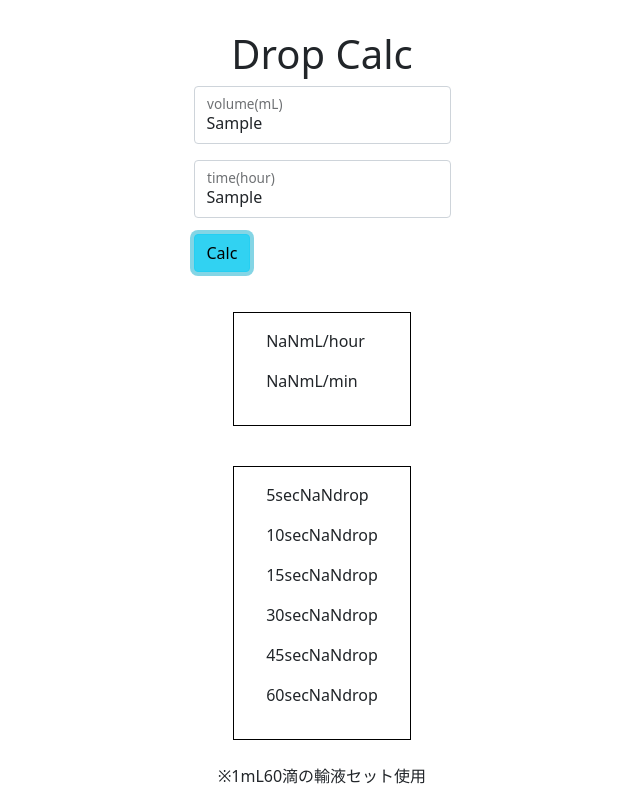
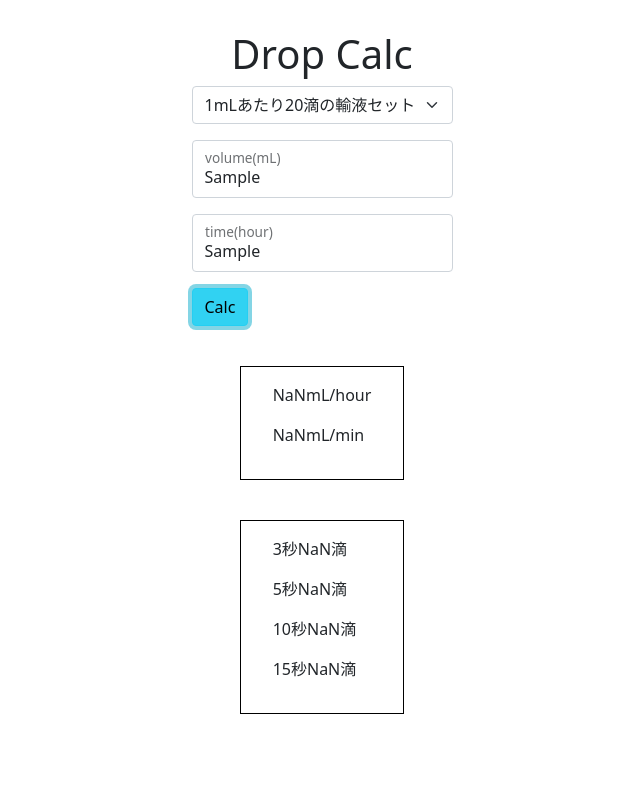
Before and after one commit to yutabee/drop_calc, a plain HTML site: page index.html in a window 1280 px wide. Both pictures are taken after typing "Sample", "Sample" into the empty fields and a click on the button "Calc". Shown: the whole page, without its empty margins (318-958 px from the left). Drawn offline with nearby package versions, Linux system fonts and the light colour scheme.

Commit message:
ルート選択を追加しました

```diff
--- a/index.html
+++ b/index.html
@@ -34,6 +34,10 @@
 <h1>Drop Calc</h1>
 <form id="InputForm">
     <fieldset>
+        <select id="dropNum" class="form-select mb-3 col-12" aria-label="dropNum" name="dropNum">
+            <option value="drop20">1mLあたり20滴の輸液セット</option>
+            <option value="drop60">1mLあたり60滴の輸液セット</option>
+        </select>
         <div class="form-floating mb-3 col-12">
             <input type="text" class="form-control" id="volume" placeholder="volume" inputmode="numeric">
             <label for="volume">volume(mL)</label>
@@ -49,27 +53,35 @@
 </form>
 
 <div id="outPutArea"></div>
-<br>
-<p>※1mL60滴の輸液セット使用</p>
+
 </div>
 
     <script>
-        const  FormElement = document.getElementById('InputForm');
+        const FormElement = document.getElementById('InputForm');
         const volumeInput = document.getElementById('volume');
         const timeInput = document.getElementById('time');
         const sendButton = document.getElementById('sendButton');
         const outPutArea = document.getElementById('outPutArea');
+        const dropNum = document.getElementById('dropNum');
 
         sendButton.addEventListener('click',(e)=>{
+            const drop = dropNum.value; //ルートサイズ
+            // console.log(drop);
             const volume = volumeInput.value; //輸液量
             const time = timeInput.value; //滴下時間(h)
             const DropSpeedHour = volume / time; //滴下速度(mL/hour)
             const DropSpeedMin = DropSpeedHour/60; //滴下速度(mL/min)
             const DropSpeedSec = DropSpeedMin/60; //1秒間あたりの滴下量(ml)
-            const OneSecDrop01 = DropSpeedSec*20; //1mLあたり20滴の輸液セット
-            const OneSecDrop02 = DropSpeedSec*60; //1mLあたり60滴の輸液セット
+            let OneSecDrop = 0 ;
+
+            if(drop=='drop20'){
+                OneSecDrop = DropSpeedSec * 20;
+            }else if(drop=='drop60'){
+                 OneSecDrop = DropSpeedSec * 60;
+            }
+
             const array = [...Array(60).keys()].map(x=>x+1); //60までの配列
-            const newArray = array.map(x=>x*OneSecDrop02); //1秒ごとの滴下数の配列を返す
+            const newArray = array.map(x=>x*OneSecDrop); //1秒ごとの滴下数の配列を返す
             // console.log(newArray);
             newArray.unshift(0);
             // console.log(newArray);
@@ -78,19 +90,18 @@
             const SpeedHour = Math.round(DropSpeedHour * Math.pow(10, n)) / Math.pow(10, n); //滴下速度(mL/hour)
             const SpeedMin = Math.round(DropSpeedMin * Math.pow(10, n)) / Math.pow(10, n); //滴下速度(mL/hour)
             const roundedArray = newArray.map(x=> Math.round(x * Math.pow(10, n)) / Math.pow(10, n));
-            console.log(roundedArray);
+            // console.log(roundedArray);
 
-            outPutArea.innerHTML = `<div class="speedBox">
+            outPutArea.innerHTML = `
+                                    <div class="speedBox">
                                         <p>${SpeedHour}mL/hour</p>
                                         <p>${SpeedMin}mL/min</p>
                                     </div>
                                     <div class="dropBox">
-                                        <p>5sec${roundedArray[5]}drop</p>
-                                        <p>10sec${roundedArray[10]}drop</p>
-                                        <p>15sec${roundedArray[15]}drop</p>
-                                        <p>30sec${roundedArray[30]}drop</p>
-                                        <p>45sec${roundedArray[45]}drop</p>
-                                        <p>60sec${roundedArray[60]}drop</p>
+                                        <p>3秒${roundedArray[3]}滴</p>
+                                        <p>5秒${roundedArray[5]}滴</p>
+                                        <p>10秒${roundedArray[10]}滴</p>
+                                        <p>15秒${roundedArray[15]}滴</p>
                                     </div>
                                     `;
         });
```
